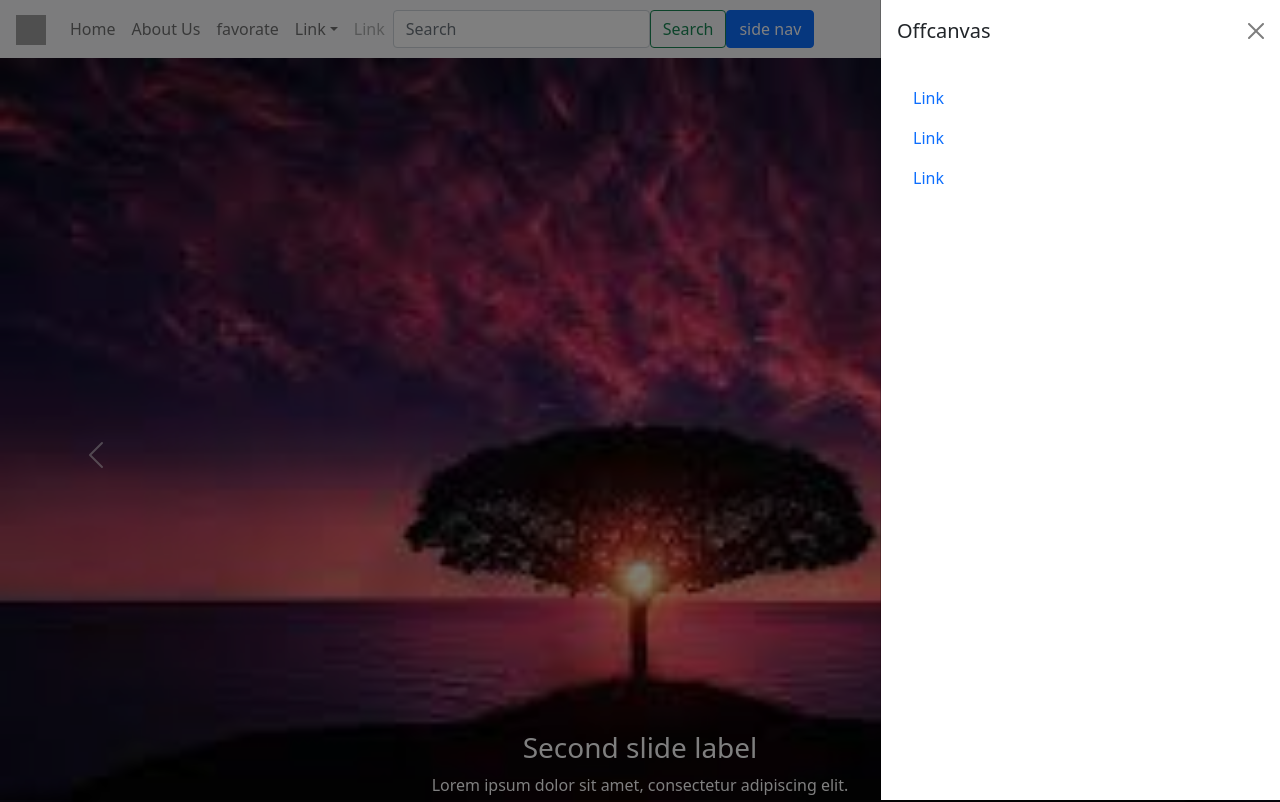
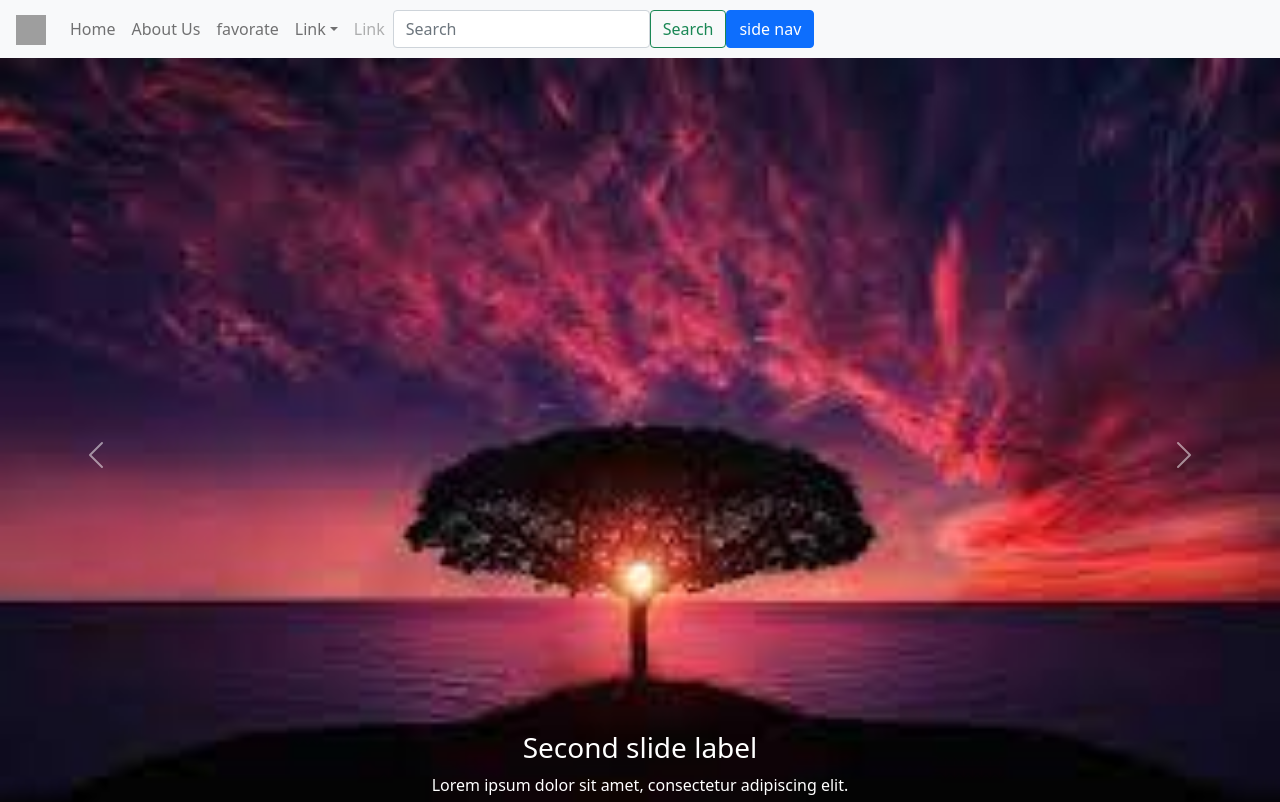
Before and after one commit to MERN-SPARK/News-Beacon-Frontend, a React (Create React App) app: page / in a window 1280 px wide. Shown: the top 802 px of the page. Built offline with nearby package versions, Linux system fonts and the light colour scheme; grey boxes are pictures that could not be loaded.

Commit message:
finished the sidebar functionaloty

```diff
--- a/src/App.js
+++ b/src/App.js
@@ -9,10 +9,30 @@ import MoreInfo from "./components/MoreInfo";
 import 'bootstrap/dist/css/bootstrap.min.css';
 
 export class App extends Component {
+  constructor(props){
+    super(props);
+    this.state = {
+      openSideBar : false,
+    }
+  }
+
+
+  OpenNav = ()=>{
+    this.setState({
+      openSideBar:true
+    })
+  }
+
+  closeNav = ()=>{
+    this.setState({
+      openSideBar:false
+    })
+  }
+
   render() {
     return (
       <>
-      <Header />
+      <Header openSideBar={this.state.openSideBar} OpenNav={this.OpenNav} closeNav={this.closeNav}/>
 
 
       <Router>
--- a/src/components/Header.js
+++ b/src/components/Header.js
@@ -58,24 +58,25 @@ export class Header extends Component {
               <Button variant="outline-success">Search</Button>
             </Form>
 
-            <Button variant="primary"  className="me-2">
+
+            {//******************SideNav******************** */}
+            }
+            <Button variant="primary" onClick={this.props.OpenNav} className="me-2">
               side nav
             </Button>
-            <Offcanvas show="true" placement='end' >
-              <Offcanvas.Header closeButton>
+            <Offcanvas show={this.props.openSideBar} onHide={this.props.closeNav} placement='end' >
+              <Offcanvas.Header closeButton >
                 <Offcanvas.Title>Offcanvas</Offcanvas.Title>
               </Offcanvas.Header>
               <Offcanvas.Body>
-              <Nav.Link href="#" >
-                Link
+              <Nav.Link href="/about" >
+                About
               </Nav.Link>
-              <Nav.Link href="#" >
-                Link
+              <Nav.Link href="/favorate" >
+                Favorate
               </Nav.Link>
 
-              <Nav.Link href="#" >
-                Link
-              </Nav.Link>
+
               </Offcanvas.Body>
             </Offcanvas>
           </Navbar.Collapse>
```
